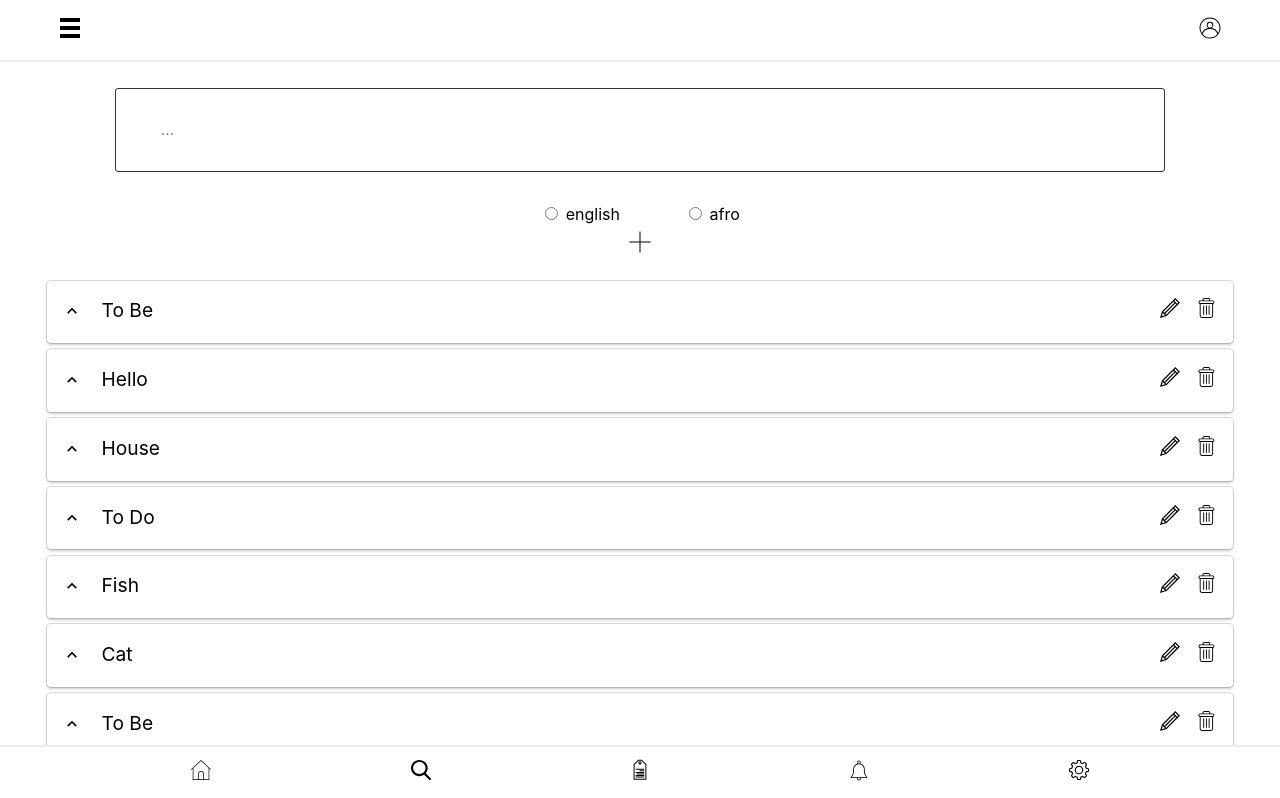
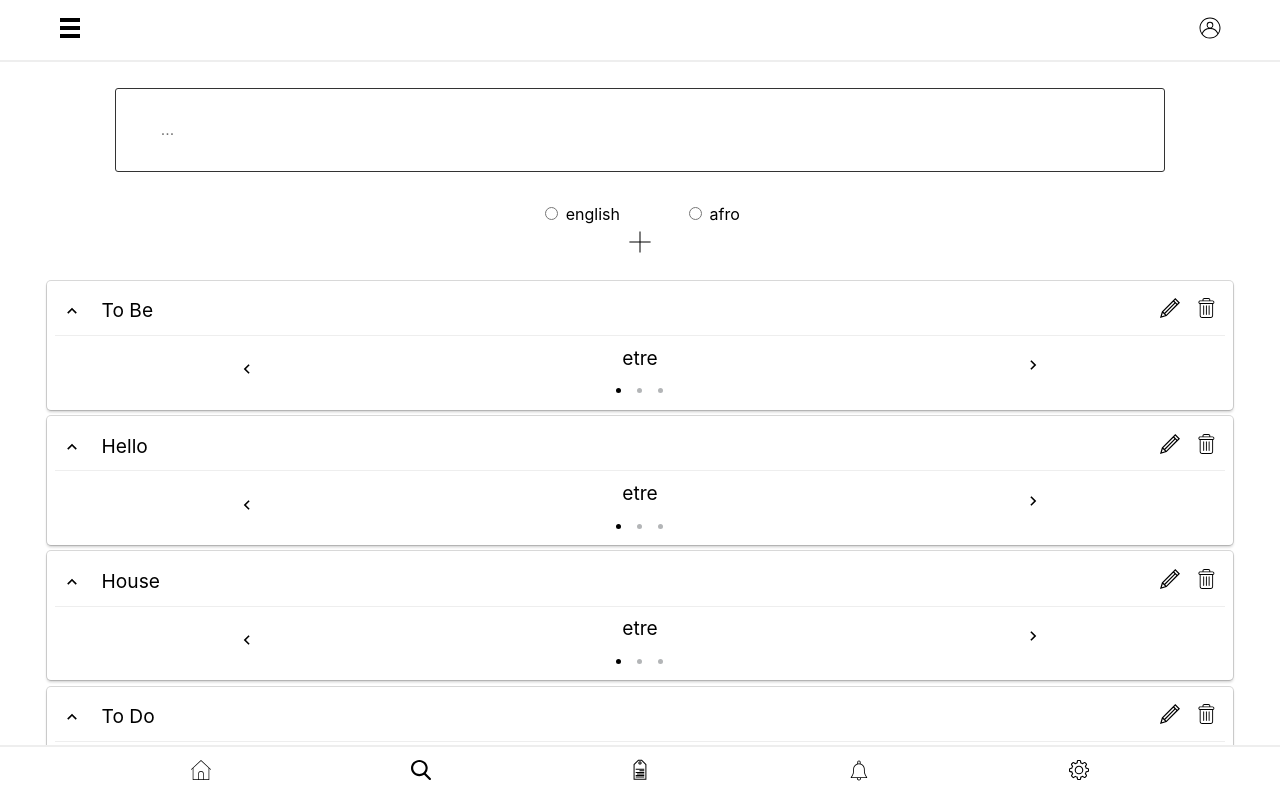
Before and after one commit to Lionprincipe/bilangum, a React (Create React App) app: page / in a window 1280 px wide. Shown: the top 798 px of the page. Built offline with nearby package versions, Linux system fonts and the light colour scheme.

Commit message:
translation component

```diff
--- a/src/components/TranslateTray.js
+++ b/src/components/TranslateTray.js
@@ -1,10 +1,18 @@
-import React from 'react'
+import React, { Component } from 'react'
 import PropTypes from 'prop-types'
 import styled from 'styled-components'
-import BtnTray from './BtnTray'
+import BtnTrayContainer from '../container/BtnTrayContainer'
 
 const Wrapper = styled.div`
   display: flex;
+  align-items: center;
+  justify-content: space-around;
+  margin-bottom: 0.2em;
+  border-top: solid #eee 0.5px;
+`
+const SubWrapper = styled.div`
+  display: flex;
+  flex-direction: column;
   align-items: center;
   justify-content: space-between;
   margin-bottom: 0.2em;
@@ -14,23 +22,88 @@ const WordTray = styled.div`
   flex-grow: 1;
   font-size: 1.2em;
 `
-const LeftBtnList = [{ type: 'arrow', rotate: '180Deg' }]
-const rightBtnList = [{ type: 'arrow', rotate: '0Deg' }]
+const DotsTray = styled.ol`
+  width: 100%;
+  padding: 0;
+  margin: 0;
+  list-style: none;
+  text-align: center;
+  line-height: 1;
+`
 
-const TranslateTray = ({ translationList }) => {
-  const content =
-    translationList &&
-    translationList.map((el, index) => <WordTray key={index}> {el}</WordTray>)
+const Dot = styled.li`
+  display: inline-block;
+  width: 5px;
+  height: 5px;
+  margin: 0 8px;
+  background: ${props => (props.color === 'true' ? '#000' : '#b3b5b7')};
+  border-radius: 50%;
+  cursor: pointer;
+`
+export default class TranslateTray extends Component {
+  static propTypes = { translationList: PropTypes.array }
+  state = { currIndex: 0 }
+
+  setStateHandler = (name, value) => {
+    this.setState({ [name]: value })
+  }
+
+  handleNext = () => {
+    const { translationList } = this.props
+    const { currIndex } = this.state
+    const nextIndex =
+      translationList.length - 1 > currIndex ? this.state.currIndex + 1 : 0
+    this.setStateHandler('currIndex', nextIndex)
+  }
+
+  handlePrevious = () => {
+    this.state.currIndex > 0 &&
+      this.setStateHandler('currIndex', this.state.currIndex - 1)
+    const { translationList } = this.props
+    const { currIndex } = this.state
+    const nextIndex =
+      currIndex > 0 ? this.state.currIndex - 1 : translationList.length - 1
+    this.setStateHandler('currIndex', nextIndex)
+  }
+
+  render() {
     return (
       <Wrapper>
-      <BtnTray btnList={LeftBtnList} />
-      {content} <BtnTray btnList={rightBtnList} />
+        <BtnTrayContainer
+          name={'translationLeft'}
+          status={'default'}
+          onClickLeft={this.handlePrevious}
+        />
+        <SubWrapper>
+          {this.renderTranslationElement()}
+          {this.renderDotsEl()}
+        </SubWrapper>
+        <BtnTrayContainer
+          name={'translationRight'}
+          status={'default'}
+          onClickRight={this.handleNext}
+        />
       </Wrapper>
     )
   }
-
-TranslateTray.propTypes = {
-  translationList: PropTypes.array,
+  renderTranslationElement() {
+    const { translationList } = this.props
+    const { currIndex } = this.state
+    if (translationList) {
+      return <WordTray> {translationList[currIndex]}</WordTray>
+    }
+  }
+  renderDotsEl() {
+    const length = this.props.translationList.length || 0
+    return length && <DotsTray>{this.renderDot(length)}</DotsTray>
   }
 
-export default TranslateTray
+  renderDot(length) {
+    return (
+      length &&
+      [...Array(length)].map((_, index) => (
+        <Dot key={index} color={`${index === this.state.currIndex}`} />
+      ))
+    )
+  }
+}
--- a/src/components/WordCard.js
+++ b/src/components/WordCard.js
@@ -5,6 +5,7 @@ import styled from 'styled-components'
 import WordCardFooter from './WordCardFooter'
 import WordCardHeaderContainer from '../container/WordCardHeaderContainer'
 import WordCardBodyContainer from '../container/WordCardBodyContainer'
+import TranslateTray from './TranslateTray'
 
 const Wrapper = styled.li`
   margin-bottom: 0.4em;
@@ -14,10 +15,15 @@ const Wrapper = styled.li`
   border-radius: 4px;
 `
 
-const WordCard = ({ isOpen, wordId, word: { word, ...others } }) => {
+const WordCard = ({
+  isOpen,
+  wordId,
+  word: { word, tranlation, ...others },
+}) => {
   return (
     <Wrapper>
       <WordCardHeaderContainer open={isOpen} wordId={wordId} name={'word'} />
+      <TranslateTray translationList={['etre', 'be', 'sein']} />
       {isOpen && (
         <React.Fragment>
           <WordCardBodyContainer wordId={wordId} properties={others} />
--- a/src/constants/initialState.js
+++ b/src/constants/initialState.js
@@ -12,6 +12,19 @@ export const preferedLanguages = {
   reference: 'english',
 }
 export const elBtnsList = [
+  {
+    name: 'translationLeft',
+    normal: [
+      {
+        name: 'left',
+        onClick: 'onClickLeft',
+      },
+    ],
+  },
+  {
+    name: 'translationRight',
+    normal: [{ name: 'right', onClick: 'onClickRight' }],
+  },
   {
     name: 'appFooter',
     normal: [
@@ -52,74 +65,24 @@ export const elBtnsList = [
   },
 ]
 export const buttonsAttributs = [
-  {
-    name: 'menu',
-    icon: 'menu',
-  },
-  {
-    name: 'home',
-    icon: 'home',
-  },
-  {
-    name: 'user',
-    icon: 'profile',
-  },
-  {
-    name: 'search',
-    icon: 'search',
-  },
-  {
-    name: 'bookmarks',
-    icon: 'tag',
-  },
-  {
-    name: 'notification',
-    icon: 'bell',
-  },
-  {
-    name: 'tranlate',
-    icon: 'translate',
-  },
-  {
-    name: 'settings',
-    icon: 'settings',
-  },
-  {
-    name: 'toggleDown',
-    icon: 'arrow',
-    rotate: '270deg',
-  },
-  {
-    name: 'toggleUp',
-    icon: 'arrow',
-    rotate: '90deg',
-  },
-  {
-    name: 'show',
-    icon: 'eye',
-  },
-  {
-    name: 'plus',
-    icon: 'plus',
-  },
-  {
-    name: 'delete',
-    icon: 'trash',
-  },
-  {
-    name: 'edit',
-    icon: 'pencil',
-  },
-  {
-    name: 'cancel',
-    icon: 'plus',
-    rotate: '46deg',
-  },
-  {
-    name: 'close',
-    icon: 'plus',
-    rotate: '90deg',
-  },
+  { name: 'menu', icon: 'menu' },
+  { name: 'home', icon: 'home' },
+  { name: 'user', icon: 'profile' },
+  { name: 'search', icon: 'search' },
+  { name: 'bookmarks', icon: 'tag' },
+  { name: 'notification', icon: 'bell' },
+  { name: 'tranlate', icon: 'translate' },
+  { name: 'settings', icon: 'settings' },
+  { name: 'toggleDown', icon: 'arrow', rotate: '270deg' },
+  { name: 'left', icon: 'arrow', rotate: '180deg' },
+  { name: 'right', icon: 'arrow', rotate: '0deg' },
+  { name: 'toggleUp', icon: 'arrow', rotate: '90deg' },
+  { name: 'show', icon: 'eye' },
+  { name: 'plus', icon: 'plus' },
+  { name: 'delete', icon: 'trash' },
+  { name: 'edit', icon: 'pencil' },
+  { name: 'cancel', icon: 'plus', rotate: '46deg' },
+  { name: 'close', icon: 'plus', rotate: '90deg' },
 ]
 
 export const words = [
```
Lines whose indentation alone changed are shown as unchanged.
